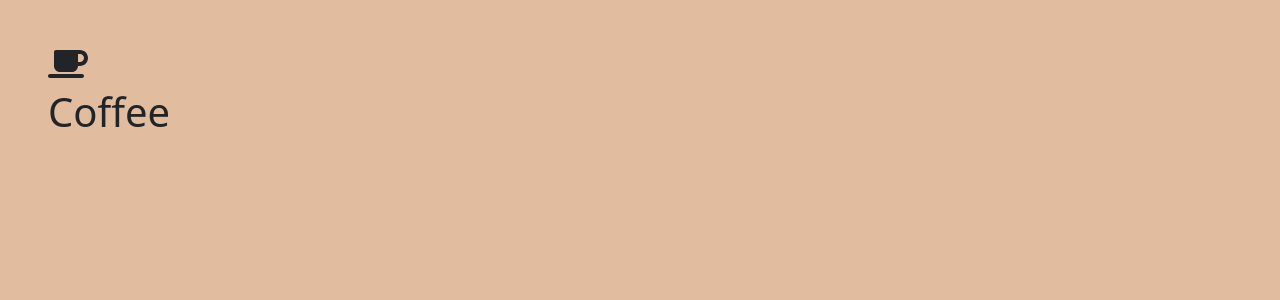
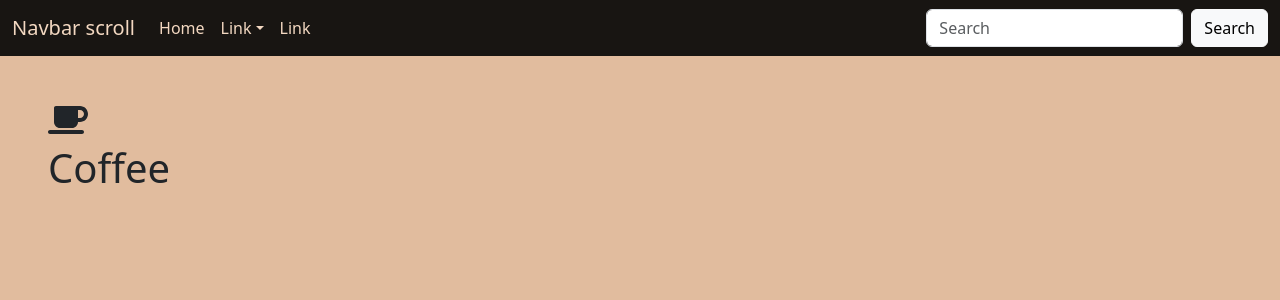
Before and after one commit to EmirCBKC/Coffee-E-Commerce-REACT-PYTHON-DJANGO-SASS, a React (Create React App) app in the folder coffee/: page / in a window 1280 px wide. Shown: the top 300 px of the page. Built offline with nearby package versions, Linux system fonts and the light colour scheme.

Commit message:
navbar-add

```diff
--- a/coffee/src/components/Main.js
+++ b/coffee/src/components/Main.js
@@ -4,6 +4,7 @@
 import 'aos/dist/aos.css';
 import { FontAwesomeIcon } from '@fortawesome/react-fontawesome'
 import { faCoffee } from '@fortawesome/free-solid-svg-icons'
+import MyNavbar from './MyNavbar';
 import './Main.scss';
 
 function Main() {
@@ -14,6 +15,7 @@
 
     return (
         <>
+            <MyNavbar/>
             <FontAwesomeIcon className='mt-5 ms-5' icon={faCoffee} size="2xl"/>
             <h1 className='mt-2 ms-5'>Coffee</h1>
         </>
--- a/coffee/src/components/Main.scss
+++ b/coffee/src/components/Main.scss
@@ -1,13 +1,31 @@
-$background:#e1bc9e;
-$navbar:#181512;
-$footer:#181512;
+$background: #e1bc9e;
+$navbar: #181512;
+$footer: #181512;
+$navbar-footer-text: #f3d8c1;
+$dropdown: #493b2a;
 
-*{
+* {
   margin: 0px;
   padding: 0px;
   box-sizing: border-box;
 }
 
-body{
+body {
   background-color: $background;
 }
+
+.navbar {
+  background-color: $navbar;
+
+  .navbar-brand,
+  .nav-link {
+    color: $navbar-footer-text;
+  }
+
+  .dropdown-menu {
+    background-color: $dropdown;
+    .dropdown-item{
+      color: $navbar-footer-text;
+    }
+  }
+}
--- /dev/null
+++ b/coffee/src/components/MyNavbar.js
@@ -0,0 +1,52 @@
+import Button from 'react-bootstrap/Button';
+import Container from 'react-bootstrap/Container';
+import Form from 'react-bootstrap/Form';
+import Nav from 'react-bootstrap/Nav';
+import Navbar from 'react-bootstrap/Navbar';
+import NavDropdown from 'react-bootstrap/NavDropdown';
+
+function MyNavbar() {
+    return (
+        <>
+            <Navbar expand="lg" className="navbar">
+                <Container fluid>
+                    <Navbar.Brand href="#">Navbar scroll</Navbar.Brand>
+                    <Navbar.Toggle aria-controls="navbarScroll" />
+                    <Navbar.Collapse id="navbarScroll">
+                        <Nav
+                            className="me-auto my-2 my-lg-0"
+                            style={{ maxHeight: '100px' }}
+                            navbarScroll
+                        >
+                            <Nav.Link href="#action1">Home</Nav.Link>
+                            <NavDropdown title="Link" id="navbarScrollingDropdown">
+                                <NavDropdown.Item href="#action3">Action</NavDropdown.Item>
+                                <NavDropdown.Item href="#action4">
+                                    Another action
+                                </NavDropdown.Item>
+                                <NavDropdown.Divider />
+                                <NavDropdown.Item href="#action5">
+                                    Something else here
+                                </NavDropdown.Item>
+                            </NavDropdown>
+                            <Nav.Link href="#" disabled>
+                                Link
+                            </Nav.Link>
+                        </Nav>
+                        <Form className="d-flex">
+                            <Form.Control
+                                type="search"
+                                placeholder="Search"
+                                className="me-2"
+                                aria-label="Search"
+                            />
+                            <Button variant="btn btn-light">Search</Button>
+                        </Form>
+                    </Navbar.Collapse>
+                </Container>
+            </Navbar>
+        </>
+    )
+}
+
+export default MyNavbar;
```
